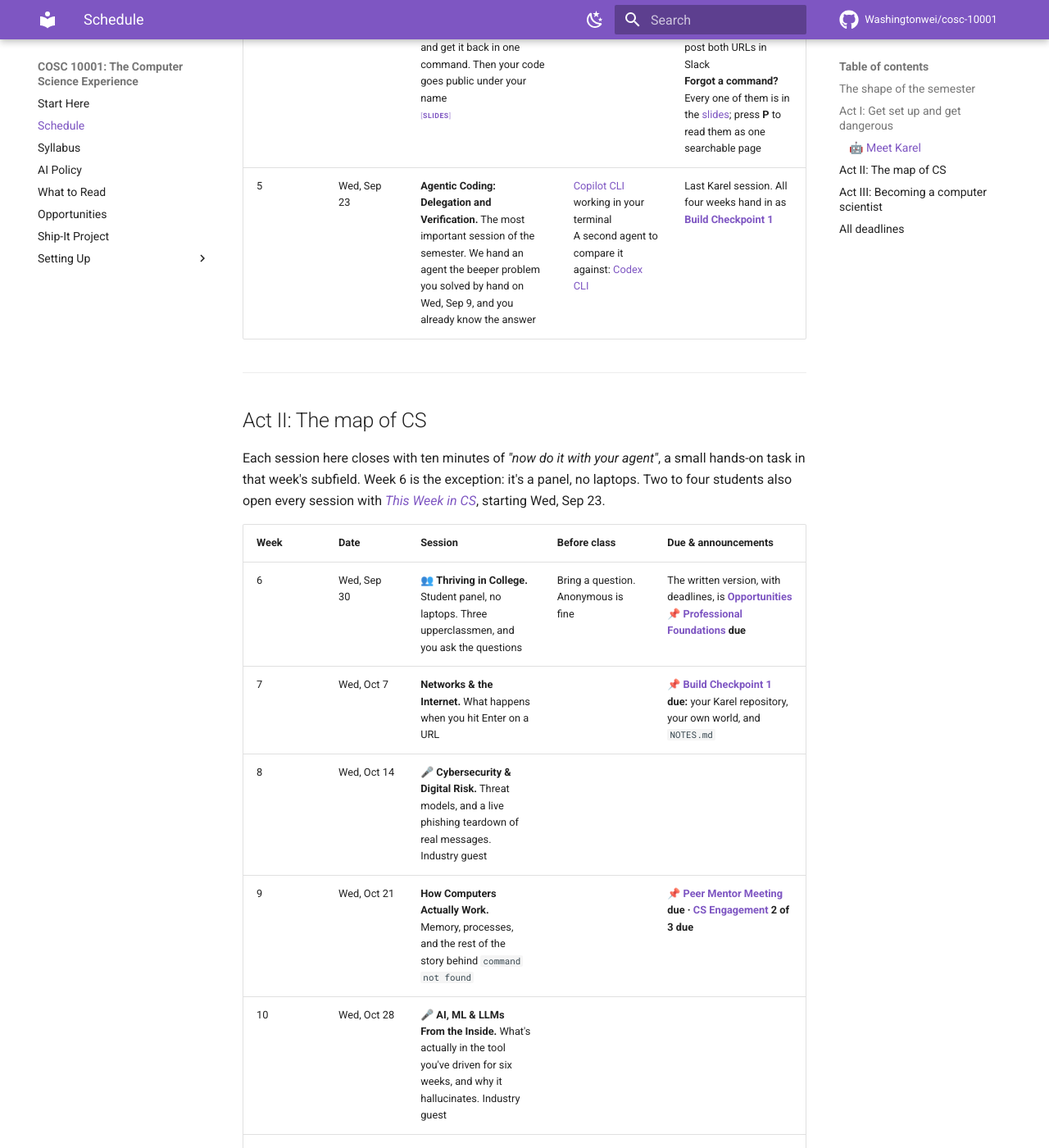
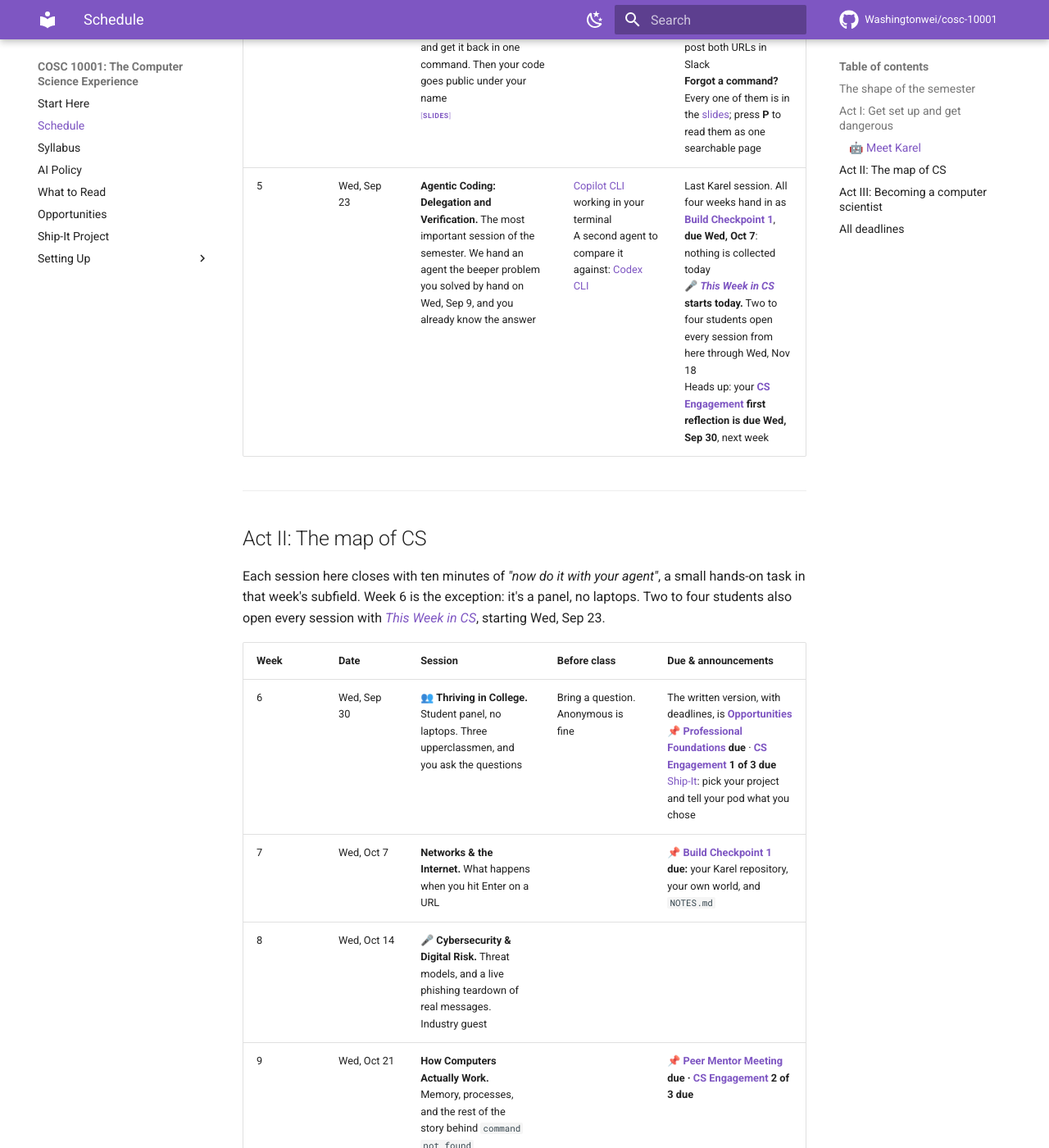
Before and after one commit to Washingtonwei/cosc-10001, an MkDocs documentation site: the page built from docs/schedule.md, in a window 1280 px wide and 1400 px high, scrolled down 1887 px. Shown: the whole window at 82% size. Built offline with MkDocs 1.6.1 and Material for MkDocs 9.7.7, drawn with Linux system fonts in a browser that asks for light colours; comment, search, counter and statistics services are not loaded; some of the changed text lies outside the part shown.

Commit message:
CS Engagement: a third checkpoint, and Ship-It milestones on the schedule
The first of the three event reflections is now due Wed, Sep 30, alongside
Professional Foundations. Wed, Sep 23 is the last class before it, so that row
announces it; the syllabus says a checkpoint date beats the within-a-week rule
when an event lands close to one.

The Ship-It timeline milestones now appear on the schedule where students will
see them: pick a project Sep 30, last day to propose an off-menu one Nov 4.
Both progress checks are the mentors' work in their pods, not class time. Nov 18
in particular is five faculty talks and two This Week in CS speakers in fifty
minutes, with nothing to spare.

Co-Authored-By: Claude Opus 5 <noreply@anthropic.com>

```diff
--- a/docs/schedule.md
+++ b/docs/schedule.md
@@ -29,7 +29,7 @@
 | 2 | Wed, Sep 2 | **Your First Program: Karel.** What an algorithm is, your first Karel program, and a first look at the shapes you'll meet in every language: naming a sequence, repeating one, and choosing between two<br>[Slides](karel-the-robot.pdf){ .mat } | **Two things only:** install IntelliJ IDEA, then open `karel-starter` in it. **[IntelliJ + Karel](setup-intellij.md)** walks through both, and **IntelliJ installs Java for you**<br>Read chapters 1–2 of the [Karel reader](https://compedu.stanford.edu/karel-reader/docs/java/en/chapter1.html) | No terminal setup needed this week. No class time for installs either: **in class we fix what broke**, pods debug together, mentors float, nobody leaves broken<br>**Read after class:** [Karel reader](https://compedu.stanford.edu/karel-reader/docs/java/en/chapter1.html) chapters 3 and 5–7, which cover the methods, loops, and conditionals we went through<br>Stuck? [How to Ask for Help](syllabus.md#how-to-ask-for-help) |
 | 3 | Wed, Sep 9 | **Top-Down Design.** Karel doubles a pile of beepers without ever being told how many there are. Decomposition, stepwise refinement, and how you know when to stop: when every line is something Karel already understands. **No AI today, on purpose** | Terminal setup: [Windows](setup-windows.md) · [macOS](setup-macos.md)<br>A Karel program that runs | **Your terminal setup is still due**, and we use all of it on Wed, Sep 16<br>Pod activity: triple the pile, then count how many lines it took |
 | 4 | Wed, Sep 16 | **Your Terminal, Git & GitHub.** Where your files actually live, why `command not found` happens, and what version control is for: we break Karel on purpose and get it back in one command. Then your code goes public under your name<br>[Slides](week-04-slides.html){ .mat } | Terminal setup working: [Windows](setup-windows.md) · [macOS](setup-macos.md) | 🚀 **[Ship-It project](ship-it.md) announced today.** You have eleven weeks<br>**In class:** push your Karel repo, write a profile README, and post both URLs in Slack<br>**Forgot a command?** Every one of them is in the [slides](week-04-slides.html); press **P** to read them as one searchable page |
-| 5 | Wed, Sep 23 | **Agentic Coding: Delegation and Verification.** The most important session of the semester. We hand an agent the beeper problem you solved by hand on Wed, Sep 9, and you already know the answer | [Copilot CLI](tool-setup.md#6-copilot-cli-your-agent-in-the-terminal) working in your terminal<br>A second agent to compare it against: [Codex CLI](tool-setup.md#7-codex-cli-your-second-agent) | Last Karel session. All four weeks hand in as [**Build Checkpoint 1**](syllabus.md#build-checkpoints-2-10) |
+| 5 | Wed, Sep 23 | **Agentic Coding: Delegation and Verification.** The most important session of the semester. We hand an agent the beeper problem you solved by hand on Wed, Sep 9, and you already know the answer | [Copilot CLI](tool-setup.md#6-copilot-cli-your-agent-in-the-terminal) working in your terminal<br>A second agent to compare it against: [Codex CLI](tool-setup.md#7-codex-cli-your-second-agent) | Last Karel session. All four weeks hand in as [**Build Checkpoint 1**](syllabus.md#build-checkpoints-2-10), **due Wed, Oct 7**: nothing is collected today<br>🎤 [***This Week in CS***](reading.md) **starts today.** Two to four students open every session from here through Wed, Nov 18<br>Heads up: your [**CS Engagement**](syllabus.md#cs-engagement-experiences-3-15) **first reflection is due Wed, Sep 30**, next week |
 
 ---
 
@@ -39,14 +39,14 @@ Each session here closes with ten minutes of *"now do it with your agent"*, a sm
 
 | Week | Date | Session | Before class | Due & announcements |
 |---|---|---|---|---|
-| 6 | Wed, Sep 30 | 👥 **Thriving in College.** Student panel, no laptops. Three upperclassmen, and you ask the questions | Bring a question. Anonymous is fine | The written version, with deadlines, is **[Opportunities](opportunities.md)**<br>📌 [**Professional Foundations**](syllabus.md#professional-foundations-10) **due** |
+| 6 | Wed, Sep 30 | 👥 **Thriving in College.** Student panel, no laptops. Three upperclassmen, and you ask the questions | Bring a question. Anonymous is fine | The written version, with deadlines, is **[Opportunities](opportunities.md)**<br>📌 [**Professional Foundations**](syllabus.md#professional-foundations-10) **due** · [**CS Engagement**](syllabus.md#cs-engagement-experiences-3-15) **1 of 3 due**<br>[Ship-It](ship-it.md#timeline): pick your project and tell your pod what you chose |
 | 7 | Wed, Oct 7 | **Networks & the Internet.** What happens when you hit Enter on a URL | | 📌 [**Build Checkpoint 1**](syllabus.md#build-checkpoints-2-10) **due:** your Karel repository, your own world, and `NOTES.md` |
 | 8 | Wed, Oct 14 | 🎤 **Cybersecurity & Digital Risk.** Threat models, and a live phishing teardown of real messages. Industry guest | | |
 | 9 | Wed, Oct 21 | **How Computers Actually Work.** Memory, processes, and the rest of the story behind `command not found` | | 📌 [**Peer Mentor Meeting**](syllabus.md#peer-mentor-meeting-10) **due · [CS Engagement](syllabus.md#cs-engagement-experiences-3-15) 2 of 3 due** |
 | 10 | Wed, Oct 28 | 🎤 **AI, ML & LLMs From the Inside.** What's actually in the tool you've driven for six weeks, and why it hallucinates. Industry guest | | |
-| 11 | Wed, Nov 4 | **Data & Databases.** Tables, queries, scale, and who the data belongs to | | |
+| 11 | Wed, Nov 4 | **Data & Databases.** Tables, queries, scale, and who the data belongs to | | 📌 [**Ship-It**](ship-it.md#timeline)**: last day to propose a project that isn't on the menu**<br>Your mentor checks in with your pod this week: show them your repo, even if it's broken |
 | 12 | Wed, Nov 11 | **Open Source & Your First Pull Request.** You open one in class, against a practice site built for this, and watch it merged and live before you leave | | Your pull request counts as participation<br>📌 [**Build Checkpoint 2**](syllabus.md#build-checkpoints-2-10) **assigned**, due Mon, Nov 23: clone a real open-source project, have your agent explain it, get it running. **If it won't run, document what you tried and that earns full credit** |
-| 13 | Wed, Nov 18 | 🎤 **Faculty Research Lightning Talks.** Five faculty × six minutes each, tightly timed | Bring questions. This is how undergraduate research positions get filled | 📌 [**CS Engagement**](syllabus.md#cs-engagement-experiences-3-15)**: all 3 due** |
+| 13 | Wed, Nov 18 | 🎤 **Faculty Research Lightning Talks.** Five faculty × six minutes each, tightly timed | Bring questions. This is how undergraduate research positions get filled | 📌 [**CS Engagement**](syllabus.md#cs-engagement-experiences-3-15)**: all 3 due**<br>Your mentor checks that your [Ship-It](ship-it.md#timeline) project **runs before break**, even if it's ugly |
 
 ---
 
@@ -68,9 +68,11 @@ Every assignment name below links to its full spec. Which AI rules apply to each
 | Due | Assignment | Weight |
 |---|---|---|
 | Wed, Sep 30 | [Professional Foundations](syllabus.md#professional-foundations-10): Pack, GitHub, LinkedIn, résumé, repo, profile README | 10% |
+| Wed, Sep 30 | [CS Engagement](syllabus.md#cs-engagement-experiences-3-15): 1 of 3 complete | n/a |
 | Wed, Oct 7 | [**Build Checkpoint 1**](syllabus.md#build-checkpoints-2-10): Karel repository, your own world, `NOTES.md` | 5% |
 | Wed, Oct 21 | [Peer Mentor Meeting](syllabus.md#peer-mentor-meeting-10) + 250-word reflection | 10% |
 | Wed, Oct 21 | [CS Engagement](syllabus.md#cs-engagement-experiences-3-15): 2 of 3 complete | n/a |
+| Wed, Nov 4 | [Ship-It](ship-it.md#timeline): last day to propose a project not on the menu | n/a |
 | Wed, Nov 18 | [CS Engagement](syllabus.md#cs-engagement-experiences-3-15): all 3 complete | 15% |
 | **Mon, Nov 23** | [**Build Checkpoint 2**](syllabus.md#build-checkpoints-2-10): read somebody else's code, run it or log the attempt | 5% |
 | **Sun, Dec 6** | [**Ship-It Project**](ship-it.md): artifact, `README.md`, `AI-NOTES.md` | 20% |
```
Also changed, not shown: docs/ship-it.md (+2 -2 lines), docs/syllabus.md (+1 -1 lines).
